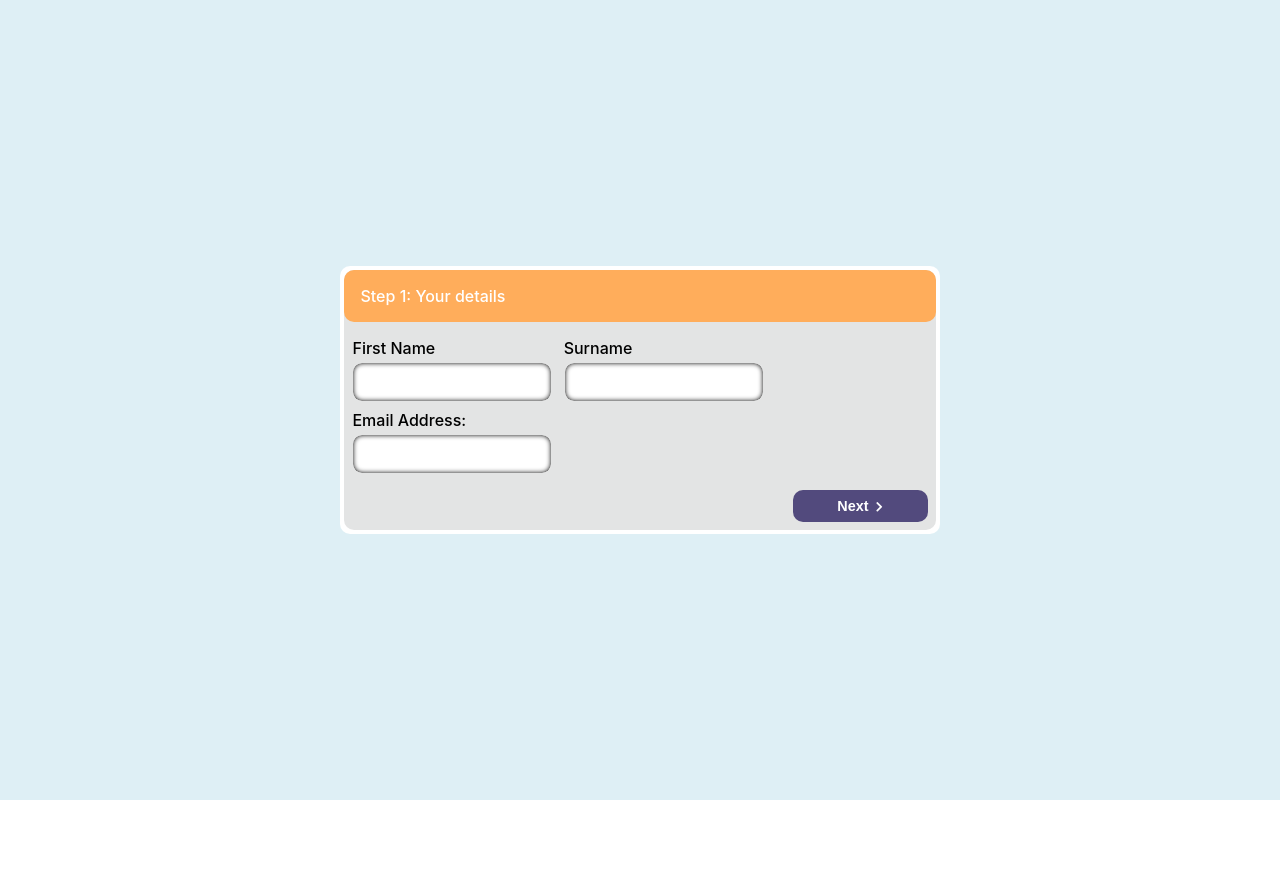
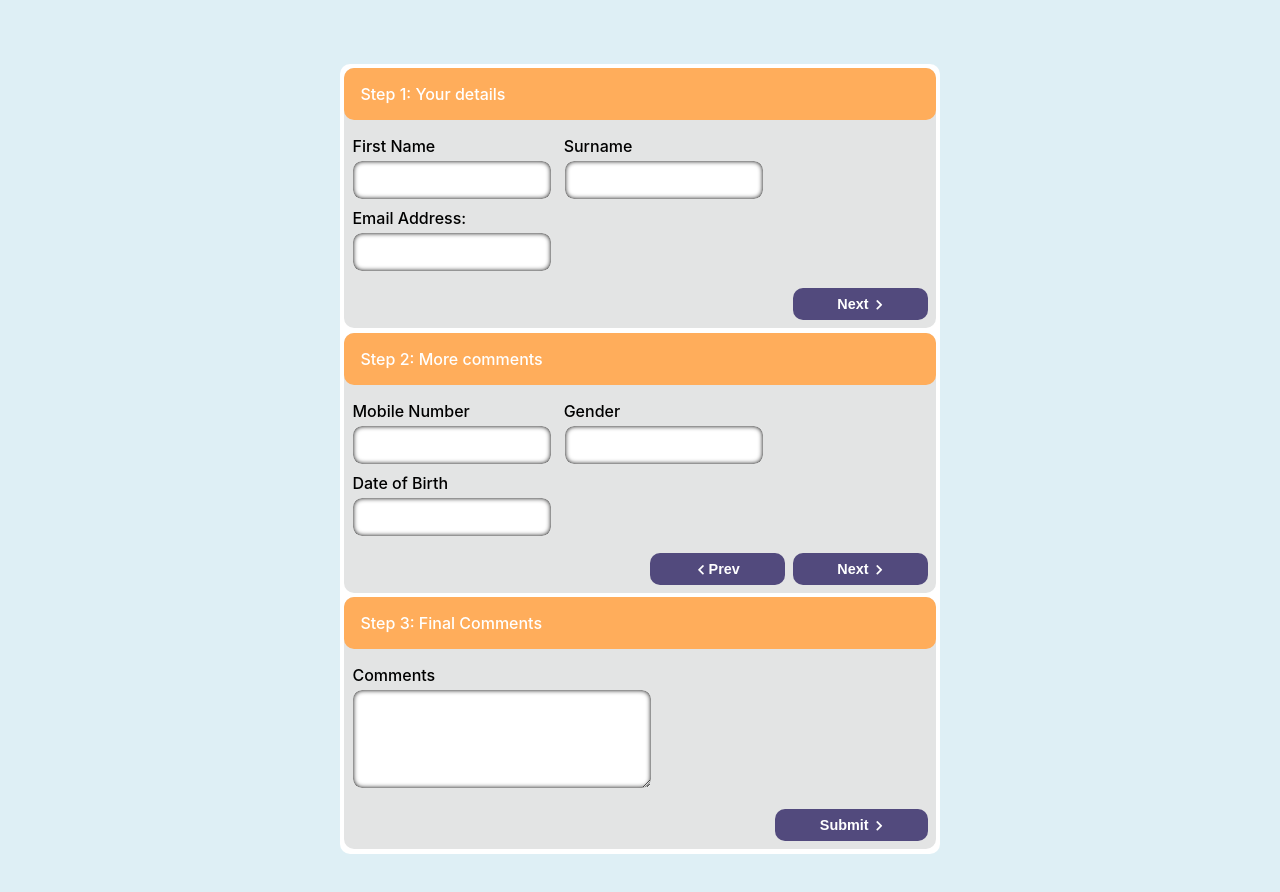
Before and after one commit to azmomaisontech/reactAnimationTask, a React (Create React App) app: page / in a window 1280 px wide. Shown: the top 892 px of the page. Before the commit the page ends 800 px from the top, so only its background shows below. Built offline with nearby package versions, Linux system fonts and the light colour scheme.

Commit message:
Completed the UI

```diff
--- a/src/App.css
+++ b/src/App.css
@@ -50,7 +50,8 @@ label {
   font-weight: 500;
 }
 
-input {
+input,
+textarea {
   width: 200px;
   height: 2.5rem;
   padding: 0.2rem;
@@ -61,9 +62,15 @@ input {
   box-shadow: inset 0 0 5px var(--box-shadow);
 }
 
+textarea {
+  width: 300px;
+  height: 100px;
+}
+
 .btn {
   display: inline-block;
   padding: 0.5rem 2.8rem;
+  margin-left: 0.5rem;
   border: none;
   cursor: pointer;
   font-size: 0.9rem;
@@ -98,3 +105,7 @@ input {
 .bottom {
   padding: 0.5rem;
 }
+
+.second {
+  margin: 0.28rem 0;
+}
--- a/src/App.js
+++ b/src/App.js
@@ -31,6 +31,49 @@ function App() {
               </div>
             </div>
           </div>
+          <div className="form-group second">
+            <div className="flex-container">
+              <div className="flex-item heading">Step 2: More comments</div>
+              <div className="flex-item top">
+                <div className="input-group">
+                  <label htmlFor="number"> Mobile Number</label>
+                  <input type="text" name="number" id="number" onChange={handleChange} />
+                </div>
+                <div className="input-group">
+                  <label htmlFor="gender"> Gender </label>
+                  <input type="text" name="gender" id="gender" onChange={handleChange} />
+                </div>
+                <div className="input-group">
+                  <label htmlFor="dob"> Date of Birth</label>
+                  <input type="text" name="dob" id="dob" onChange={handleChange} />
+                </div>
+              </div>
+              <div className="flex-item bottom">
+                <button className="btn" type="submit">
+                  <i className="fas fa-chevron-left"></i> Prev
+                </button>
+                <button className="btn" type="submit">
+                  Next <i className="fas fa-chevron-right"></i>
+                </button>
+              </div>
+            </div>
+          </div>
+          <div className="form-group">
+            <div className="flex-container">
+              <div className="flex-item heading">Step 3: Final Comments</div>
+              <div className="flex-item top">
+                <div className="input-group">
+                  <label htmlFor="comments"> Comments </label>
+                  <textarea name="comments" id="comments" onChange={handleChange} required></textarea>
+                </div>
+              </div>
+              <div className="flex-item bottom">
+                <button className="btn" type="submit">
+                  Submit <i className="fas fa-chevron-right"></i>
+                </button>
+              </div>
+            </div>
+          </div>
         </form>
       </div>
     </main>
```
